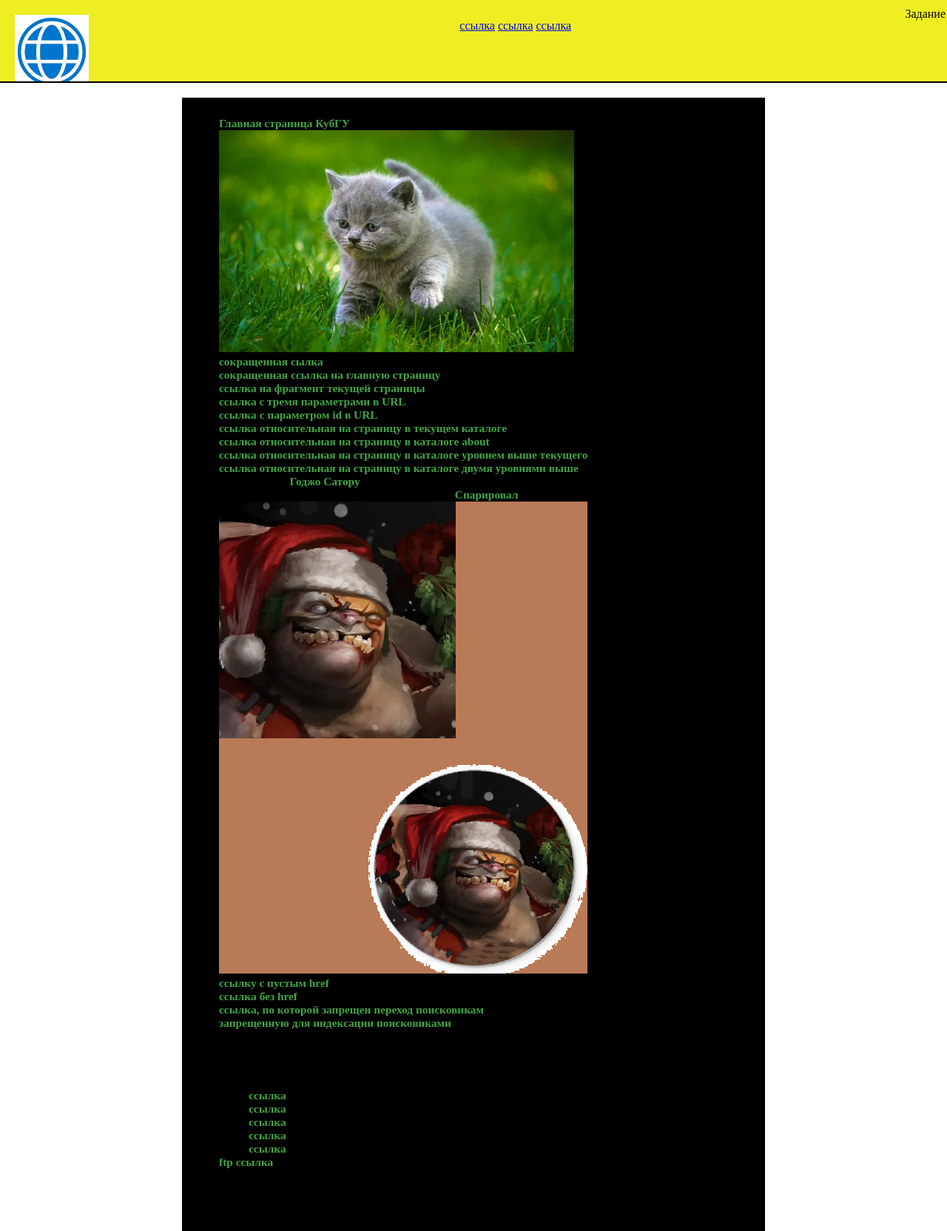
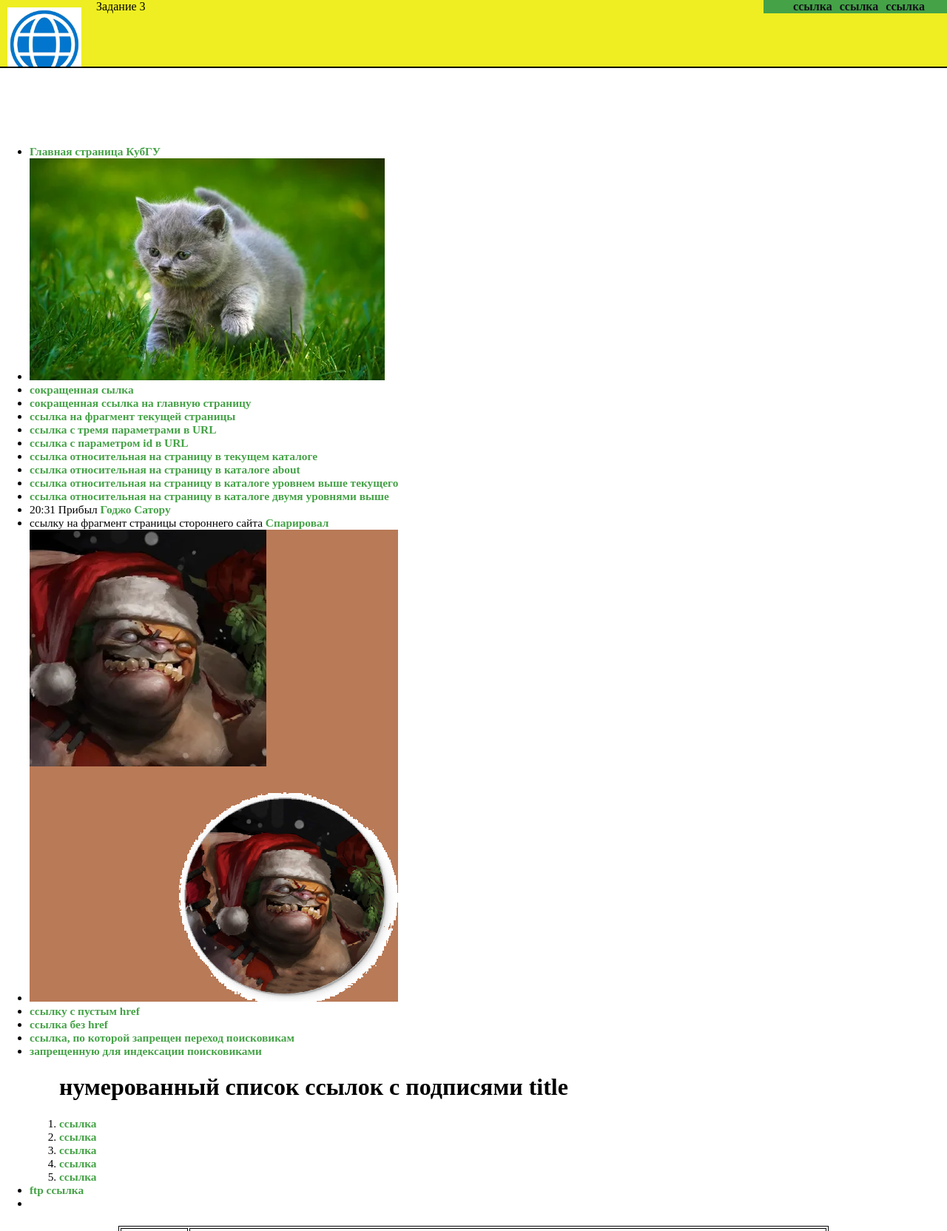
Before and after one commit to Nestik2/28-2-web-3, a plain HTML site: page index.html in a window 1280 px wide. Shown: the top 1664 px of the page at 74% size. Drawn offline with Linux system fonts and the light colour scheme.

Commit message:
index.html

```diff
--- a/index.html
+++ b/index.html
@@ -1,60 +1,35 @@
 <!DOCTYPE html>
 <html lang="en">
 <head>
-    <title>Задание 2</title>
+    <title>Задание 3</title>
     <link rel="stylesheet" href="style.css">
 </head>
 <body style="margin:0;">
-  <header style="width:100%; padding: 10px; height:120px;">
+  <header>
+    <div class="logo">
       <img style="float:left; margin:10px; width:100px; height:100px;" src="logo.webp">
-    <nav padding:10px;">
-
+      Задание 3
+    </div>
+          <nav class="desktop">
             <ul>
               <a href="https://www.kubsu.ru/index.php"target="_blank">ссылка</a>
               <a href="https://kubsu.ru"target="_blank">ссылка</a>
               <a href="#last_one"target="_blank">ссылка</a>
            </ul>
+          </nav>
+      </header>
+      <nav class="mobile">
+        <ul>
+          <a href="https://www.kubsu.ru/index.php"target="_blank">ссылка</a>
+          <a href="https://kubsu.ru"target="_blank">ссылка</a>
+          <a href="#last_one"target="_blank">ссылка</a>
+       </ul>
+      </nav>
+  </header>
+  <main>
 
-    </nav>
-    Задание 2
-  </header>
-  <main style="max-width:960px; background-color:#000000; margin: 0 auto; margin-top:20px; padding:10px;">
-    <map name ="pudge">
-      <area shape="rect" coords="0,0,318,318" href="https://www.dota2.com/">
-      <area shape="circle" coords="350,500,120" href="https://www.dota2.com/hero/pudge">
-    </map>
-  <ul>
-      <li><a href="https://www.kubsu.ru/index.php" target="_blank">Главная страница КубГУ</a></li>
-      <li><a href="https://kubsu.ru"> <img src="i.webp" alt="pic"target="_blank"></a></li>
-      <li><a href="/" target="_blank"> сокращенная сылка</a></li>
-      <li><a href="/index.html"target="_blank">сокращенная ссылка на главную страницу</a></li>
-      <li><a href="#last_one"target="_blank">ссылка на фрагмент текущей страницы</a></li>
-      <li><a href="/index.html?p1=1&p2=2&p3=3"target="_blank">ссылка с тремя параметрами в URL</a></li>
-      <li><a href="/index.html/#last_one"target="_blank">ссылкa с параметром id в URL</a></li>
-      <li><a href="/this.html"target="_blank">ссылкa относительная на страницу в текущем каталоге</a></li>
-      <li><a href="/about/about.html"target="_blank">ссылкa относительная на страницу в каталоге about</a></li>
-      <li><a href="./"target="_blank">ссылка относительная на страницу в каталоге уровнем выше текущего</a></li>
-      <li><a href=".//"target="_blank">ссылка относительная на страницу в каталоге двумя уровнями выше</a></li>
-      <li>20:31 Прибыл <a href="https://goo.su/qcNTb"target="_blank">Годжо Сатору</a></li>
-      <li>ссылку на фрагмент страницы стороннего сайта<a href="https://goo.su/ComzEd0"target="_blank"> Спарировал </a></li>
-      <li><img src ="Безымянный.png"usemap="#pudge"></li>
-      <li><a href="">ссылку с пустым href</a></li>
-      <li><a> ссылкa без href</a></li>
-      <li><a href="#" rel="nofollow">ссылкa, по которой запрещен переход поисковикам</a></li>
-      <noindeks><li><a href="#">запрещенную для индексации поисковиками</a></li></noindeks>
-      <ol>
-          <h1>нумерованный список ссылок с подписями title</h1>
-          <li><a href="#"title="1">ссылка</a></li>
-          <li><a href="#"title="2">ссылка</a></li>
-          <li><a href="#"title="3">ссылка</a></li>
-          <li><a href="#"title="4">ссылка</a></li>
-          <li><a href="#"title="5">ссылка</a></li>
-      </ol>
-      <li><a href= "ftp://jess12:bosox67@ftp.xyz.com">ftp ссылка</a><li></li>
-  </ul>
     <table>
-    <h2>Таблица</h2>
-    <thead>
+        <tbody>
           <tr class="nechet">
             <th>#</th>
             <th colspan="4">Заголовки 1-4</th>
@@ -102,6 +77,40 @@
         </tr>
         </tbody>
     </table>
+
+    <map name ="pudge">
+      <area shape="rect" coords="0,0,318,318" href="https://www.dota2.com/">
+      <area shape="circle" coords="350,500,120" href="https://www.dota2.com/hero/pudge">
+    </map>
+  <ul>
+      <li><a href="https://www.kubsu.ru/index.php" target="_blank">Главная страница КубГУ</a></li>
+      <li><a href="https://kubsu.ru"> <img src="i.webp" alt="pic"target="_blank"></a></li>
+      <li><a href="/" target="_blank"> сокращенная сылка</a></li>
+      <li><a href="/index.html"target="_blank">сокращенная ссылка на главную страницу</a></li>
+      <li><a href="#last_one"target="_blank">ссылка на фрагмент текущей страницы</a></li>
+      <li><a href="/index.html?p1=1&p2=2&p3=3"target="_blank">ссылка с тремя параметрами в URL</a></li>
+      <li><a href="/index.html/#last_one"target="_blank">ссылкa с параметром id в URL</a></li>
+      <li><a href="/this.html"target="_blank">ссылкa относительная на страницу в текущем каталоге</a></li>
+      <li><a href="/about/about.html"target="_blank">ссылкa относительная на страницу в каталоге about</a></li>
+      <li><a href="./"target="_blank">ссылка относительная на страницу в каталоге уровнем выше текущего</a></li>
+      <li><a href=".//"target="_blank">ссылка относительная на страницу в каталоге двумя уровнями выше</a></li>
+      <li>20:31 Прибыл <a href="https://goo.su/qcNTb"target="_blank">Годжо Сатору</a></li>
+      <li>ссылку на фрагмент страницы стороннего сайта<a href="https://goo.su/ComzEd0"target="_blank"> Спарировал </a></li>
+      <li><img src ="Безымянный.png"usemap="#pudge"></li>
+      <li><a href="">ссылку с пустым href</a></li>
+      <li><a> ссылкa без href</a></li>
+      <li><a href="#" rel="nofollow">ссылкa, по которой запрещен переход поисковикам</a></li>
+      <noindeks><li><a href="#">запрещенную для индексации поисковиками</a></li></noindeks>
+      <ol>
+          <h1>нумерованный список ссылок с подписями title</h1>
+          <li><a href="#"title="1">ссылка</a></li>
+          <li><a href="#"title="2">ссылка</a></li>
+          <li><a href="#"title="3">ссылка</a></li>
+          <li><a href="#"title="4">ссылка</a></li>
+          <li><a href="#"title="5">ссылка</a></li>
+      </ol>
+      <li><a href= "ftp://jess12:bosox67@ftp.xyz.com">ftp ссылка</a><li></li>
+  </ul>
   <form action="/"
   method="POST">
 
@@ -137,7 +146,7 @@
     name="radio-group-1" value="Значение2" />
     Женский</label><br />
     <p>Любимый язык программирования:</p>
-          <select name="loving" id="prog" multiple name="lang[]">
+                <select id="prog" multiple name="lang[]">
                     <option value="Pascal">Pascal</option>
                     <option value="C">C</option>
                     <option value="C++">C++</option>
@@ -149,7 +158,7 @@
                     <option value="Clojure">Clojure</option>
                     <option value="Prolog">Prolog</option>
                     <option value="Scala">Scala</option>
-          </select><br>
+                </select>
       Поле для биографии:<br />
       <textarea name="field-name-2"></textarea>
     </label><br />
```
Lines whose indentation alone changed are shown as unchanged.
